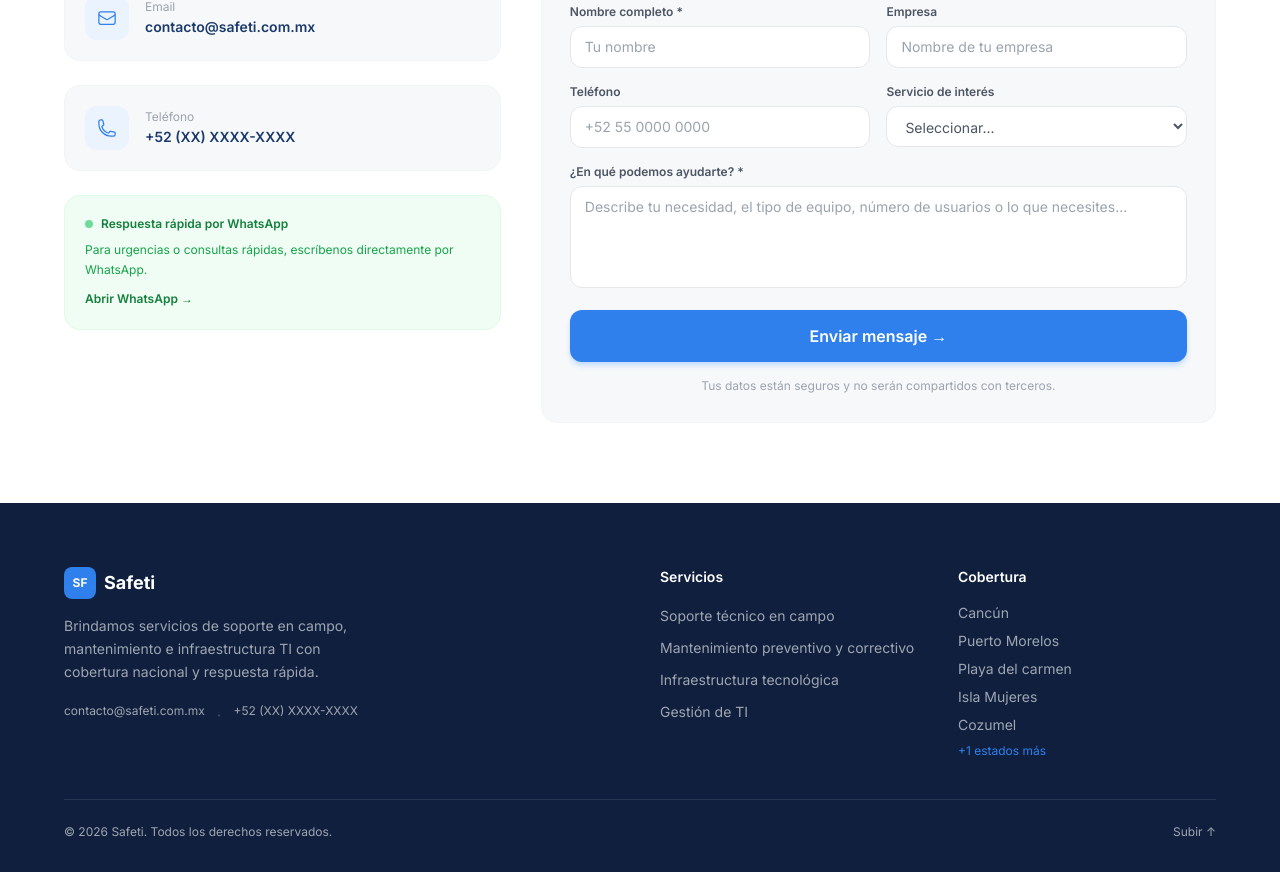
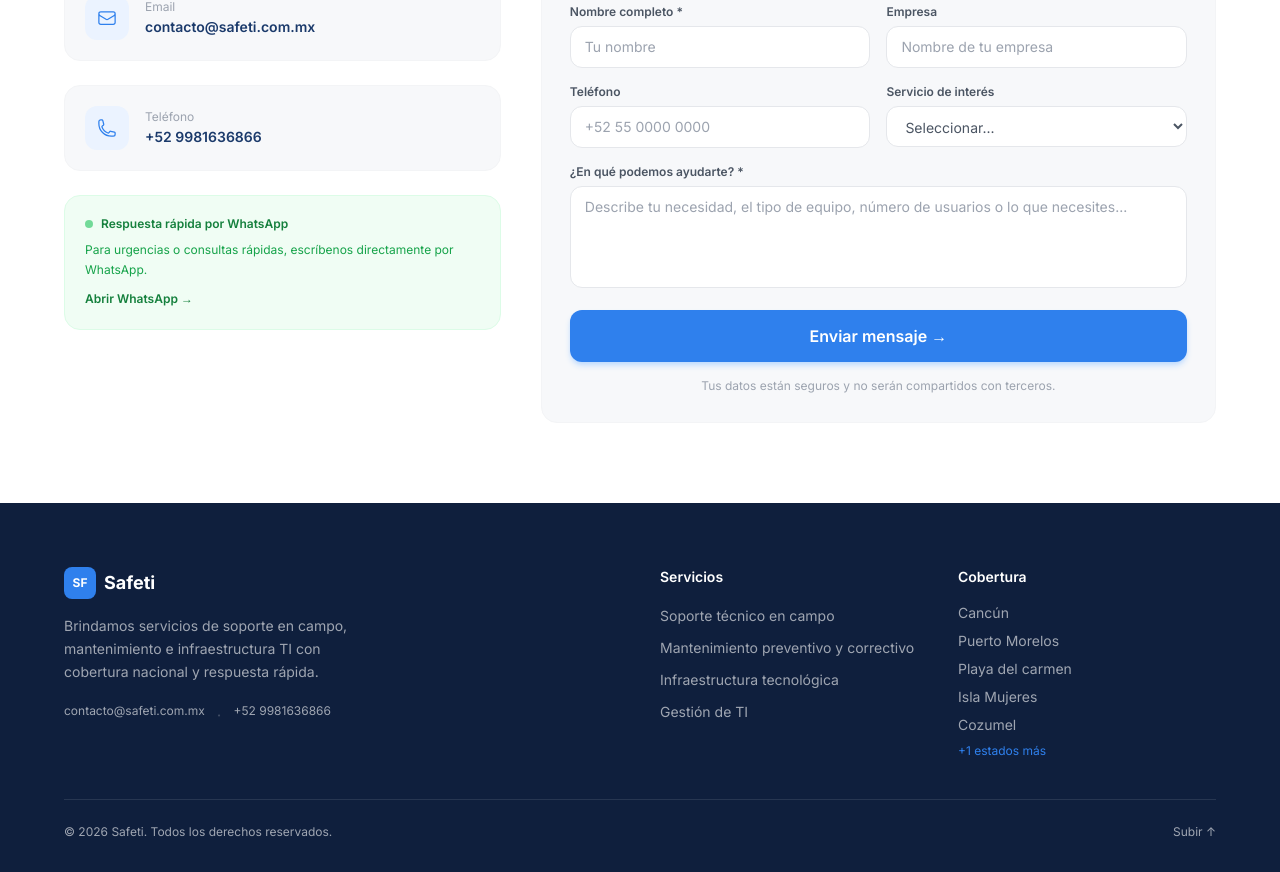
Before and after one commit to TreDogPlay/safeti-web-v2, a React (Vite) app: page / in a window 1280 px wide. Shown: the part 4416-5288 px from the top of the page. Built offline with nearby package versions, Linux system fonts and the light colour scheme.

Commit message:
Actualizar Whatsapp

```diff
--- a/src/data/content.js
+++ b/src/data/content.js
@@ -6,7 +6,7 @@ export const empresa = {
   descripcion: 'Brindamos servicios de soporte en campo, mantenimiento e infraestructura TI con cobertura nacional y respuesta rápida.',
   whatsapp: '529981636866',       // ← número con código país, sin + ni espacios
   email: 'contacto@safeti.com.mx',
-  telefono: '+52 (XX) XXXX-XXXX',
+  telefono: '+52 9981636866',
 }
 
 export const servicios = [
```
